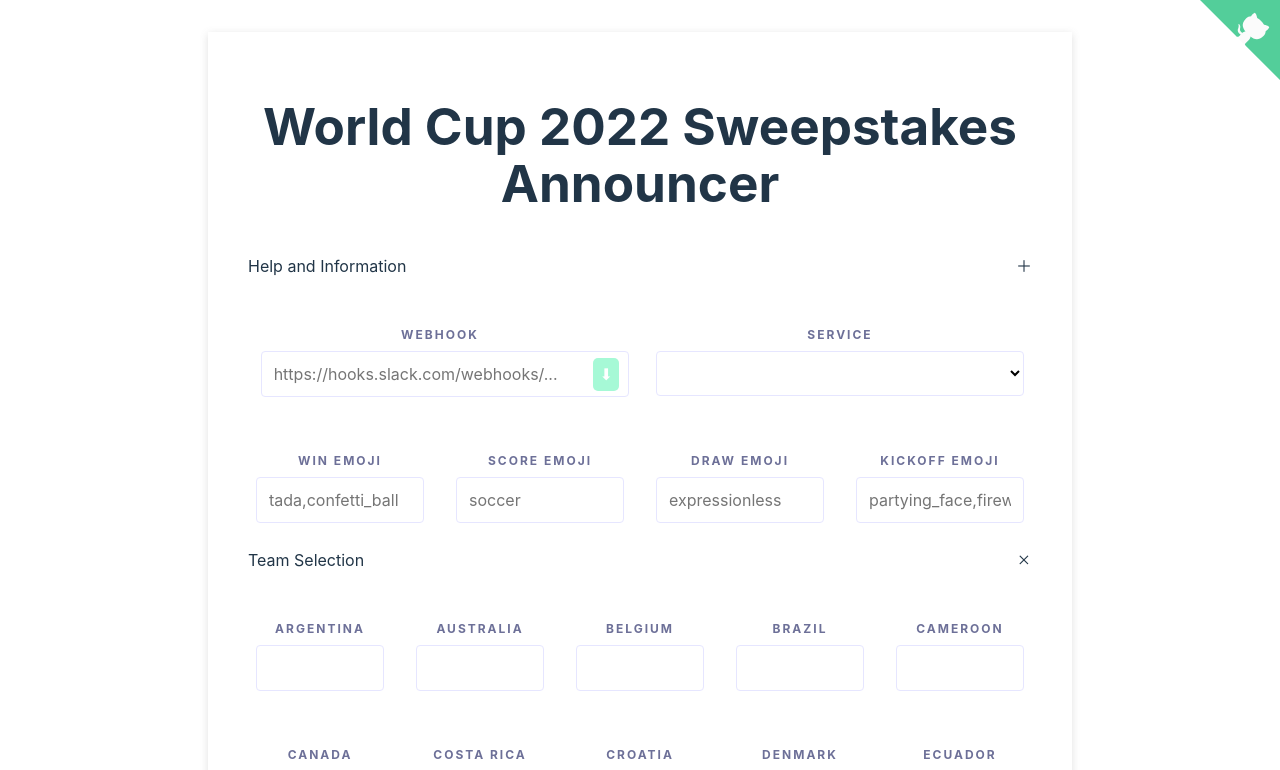
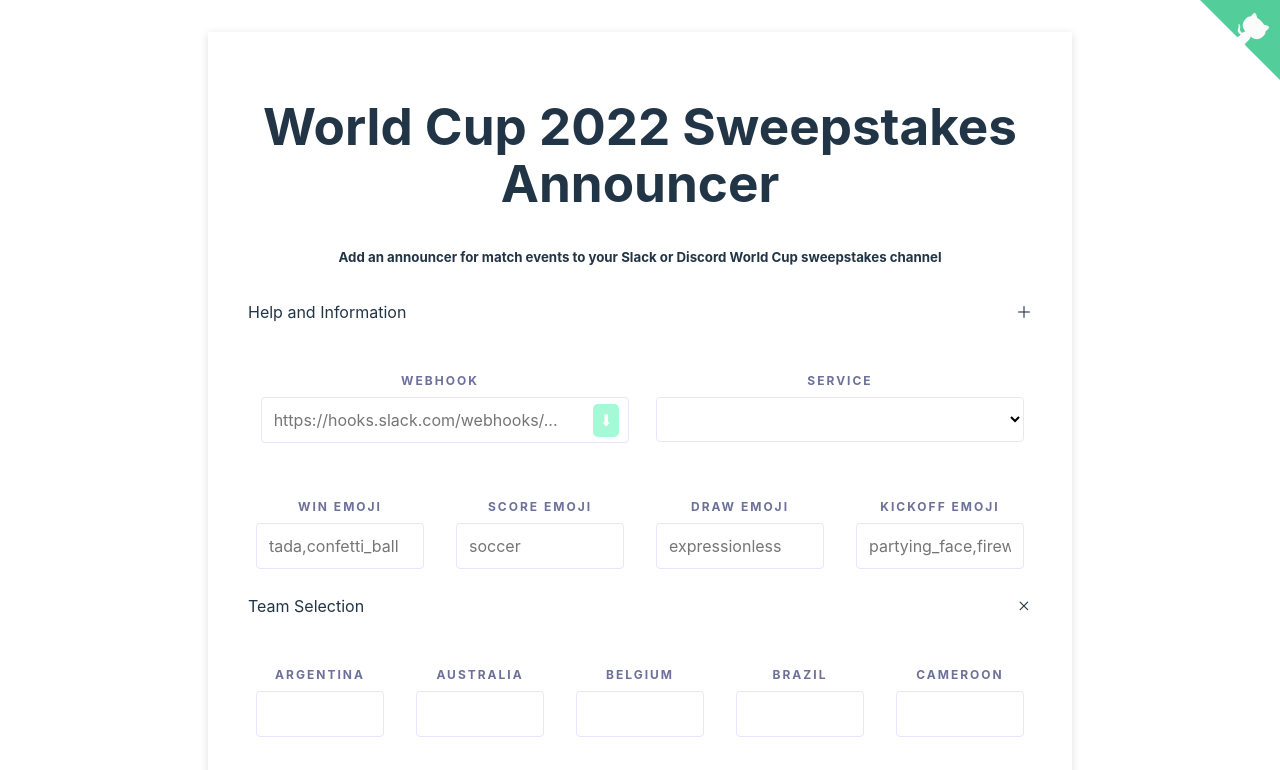
Before and after one commit to Plastonick/Sweepstakes-Frontend, a Svelte app: page / in a window 1280 px wide. Shown: the top 770 px of the page. Built offline with nearby package versions, Linux system fonts and the light colour scheme.

Commit message:
move the blurb up

```diff
--- a/src/App.svelte
+++ b/src/App.svelte
@@ -143,6 +143,10 @@
     World Cup 2022 Sweepstakes Announcer
   </h1>
 
+  <h5>
+    Add an announcer for match events to your Slack or Discord World Cup sweepstakes channel
+  </h5>
+
   <div
       class="section-expand"
       on:click={toggleHelp}
@@ -153,10 +157,6 @@
   </div>
 
   <div class="form-help collapsible-wrapper {helpExpanded ? '' : 'collapsed'}">
-    <h5>
-      Add an announcer for match events to your Slack or Discord World Cup sweepstakes channel
-    </h5>
-
     <p>
       This bot posts to your Slack or Discord channel for any match event during the World Cup.
       <br>
```
